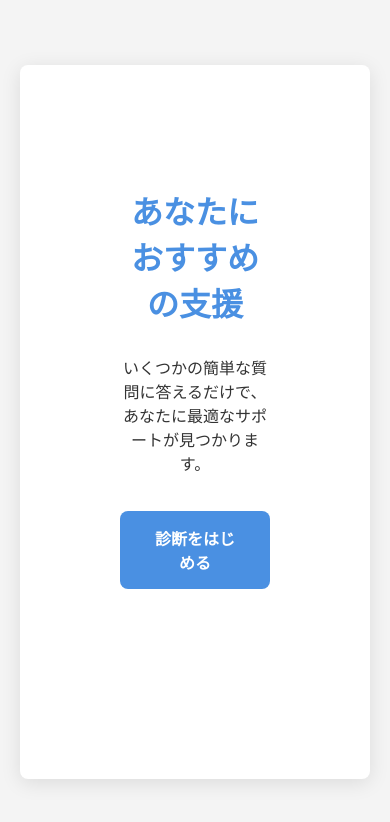
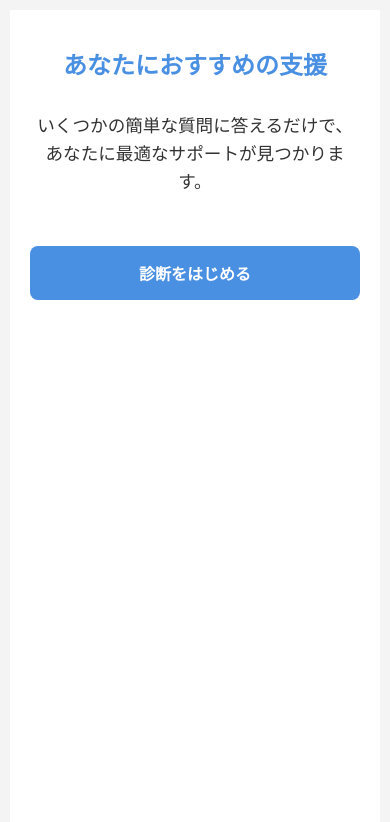
Before and after one commit to akr-kd/question-app, a plain HTML site: page index.html in a window 390 px wide. Drawn offline with Linux system fonts and the light colour scheme.

Commit message:
css調整

```diff
--- a/index.html
+++ b/index.html
@@ -15,7 +15,7 @@
     </div>
 
     <div id="startScreen">
-      <p>いくつかの簡単な質問に答えるだけで、あなたに最適なサポートが見つかります。</p>
+      <p>いくつかの簡単な質問に答えるだけで、<br>あなたに最適なサポートが見つかります。</p>
       <button id="startBtn">診断をはじめる</button>
     </div>
 
--- a/style.css
+++ b/style.css
@@ -1,4 +1,3 @@
-
 @import url('https://fonts.googleapis.com/css2?family=Noto+Sans+JP:wght@400;700&display=swap');
 
 :root {
@@ -125,7 +124,7 @@ button:active {
   min-height: 50px;
 }
 
-#quiz, #nextBtn, #restartBtn, #progress-container {
+#quiz, #nextBtn, #restartBtn, #progress-container, #result {
   display: none;
 }
 
@@ -137,3 +136,46 @@ button:active {
   from { opacity: 0; transform: translateY(10px); }
   to { opacity: 1; transform: translateY(0); }
 }
+
+
+#startScreen p {
+  font-size: 1.1em;
+  line-height: 1.6;
+  margin-bottom: 30px;
+}
+
+/* Add media query for mobile responsiveness */
+@media (max-width: 640px) {
+  body {
+    padding: 10px;
+    align-items: flex-start; /* 上寄せにする */
+  }
+
+  .container {
+    padding: 20px;
+    box-shadow: none;
+    border-radius: 0;
+    min-height: 100vh;
+  }
+
+  h1 {
+    font-size: 1.5em;
+  }
+
+  .question p {
+    font-size: 1.05em;
+  }
+
+  button {
+    padding: 15px;
+    width: 100%;
+    box-sizing: border-box;
+  }
+
+  .result {
+    font-size: 1.1em;
+    padding: 20px;
+    background-color: var(--light-gray);
+    border-radius: var(--border-radius);
+  }
+}
```
Also changed, not shown: 1 other file.
